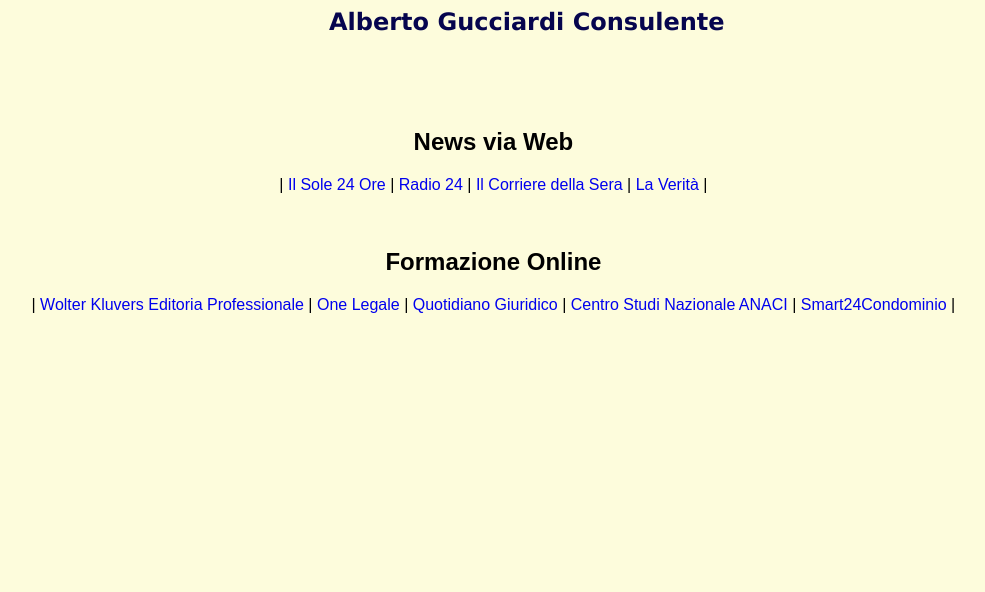
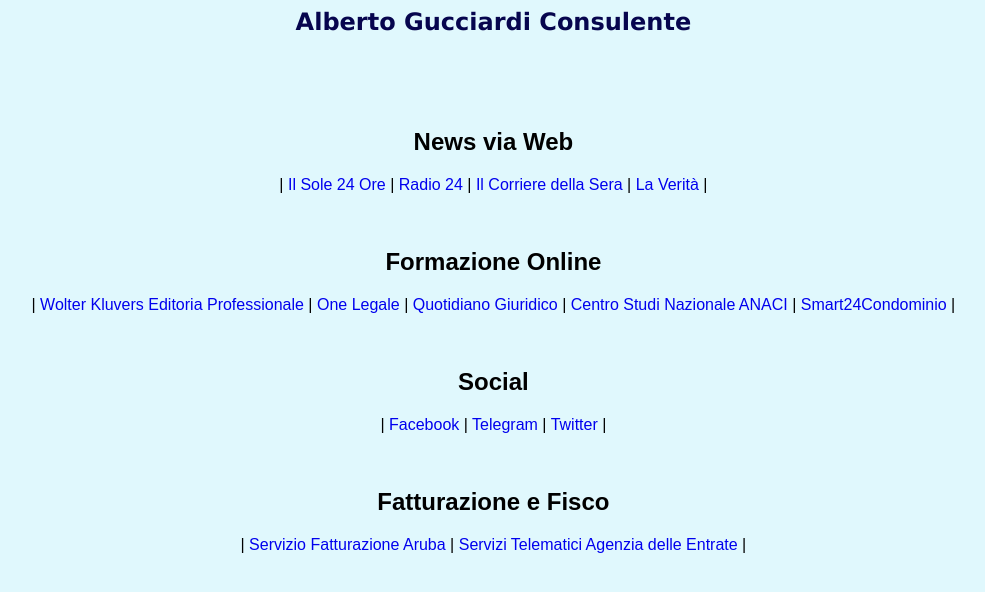
Before and after one commit to agconsulente/mydesk.agconsulente.company, a plain HTML site: page index.html in a window 1280 px wide. Shown: the whole page, without its empty margins (115-1100 px from the left). Drawn offline with Linux system fonts and the light colour scheme.

Commit message:
sezioni social e fatturazione

```diff
--- a/index.html
+++ b/index.html
@@ -12,9 +12,7 @@
                 <div class="_leftspace_"></div>
                 <header class="_midspace_">
                     <div>
-                        <a class="_logo_" href="https://www.agconsulente.com">
-                            &nbsp;&nbsp;&nbsp;&nbsp;&nbsp;&nbsp;&nbsp;&nbsp;Alberto Gucciardi Consulente
-                        </a>
+                        <a class="_logo_" href="https://www.agconsulente.com">Alberto Gucciardi Consulente</a>
                     </div>
                 </header>
                 <div class="_rightspace_"></div>
@@ -44,6 +42,30 @@
                         <span id="smart24condominio"><a class="infolink" href="https://smart24condominio.ilsole24ore.com/public/default.aspx" target="_blank">Smart24Condominio</a></span> |
                     </p>
                 </div>
+                <div class="_rightspace_"></div>
+            </div>
+            <div class="row">
+                <div class="_leftspace_"></div>
+                <div class="_midspace_">
+                    <h2 id="socialheader">Social</h2>
+                    <p> |
+                        <span id="facebook"><a class="infolink" href="https://facebook.com/" target="_blank">Facebook</a></span> |
+                        <span id="telegram"><a class="infolink" href="https://web.telegram.org/z/" target="_blank">Telegram</a></span> |
+                        <span id="twitter"><a class="infolink" href="https://www.twitter.com" target="_blank">Twitter</a></span> |
+                    </p>
+                </div>
+                <div class="_rightspace_"></div>
+            </div>
+            <div class="row">
+                <div class="_leftspace_"></div>
+                <div class="_midspace_">
+                    <h2 id="socialheader">Fatturazione e Fisco</h2>
+                    <p> |
+                        <span id="arubafatt"><a class="infolink" href="https://fatturazioneelettronica.aruba.it/#login" target="_blank">Servizio Fatturazione Aruba</a></span> |
+                        <span id="agenziaentrate"><a class="infolink" href="https://telematici.agenziaentrate.gov.it" target="_blank">Servizi Telematici Agenzia delle Entrate</a></span> |
+                    </p>
+                </div>
+                <div class="_rightspace_"></div>
             </div>
         </main>
     </body>
--- a/style/style.css
+++ b/style/style.css
@@ -1,5 +1,5 @@
 body{
-    background-color: #fdfcdc;
+    background-color: #dcf7fddd;
 }
 ._logo_{
     font-family: Verdana;
```
